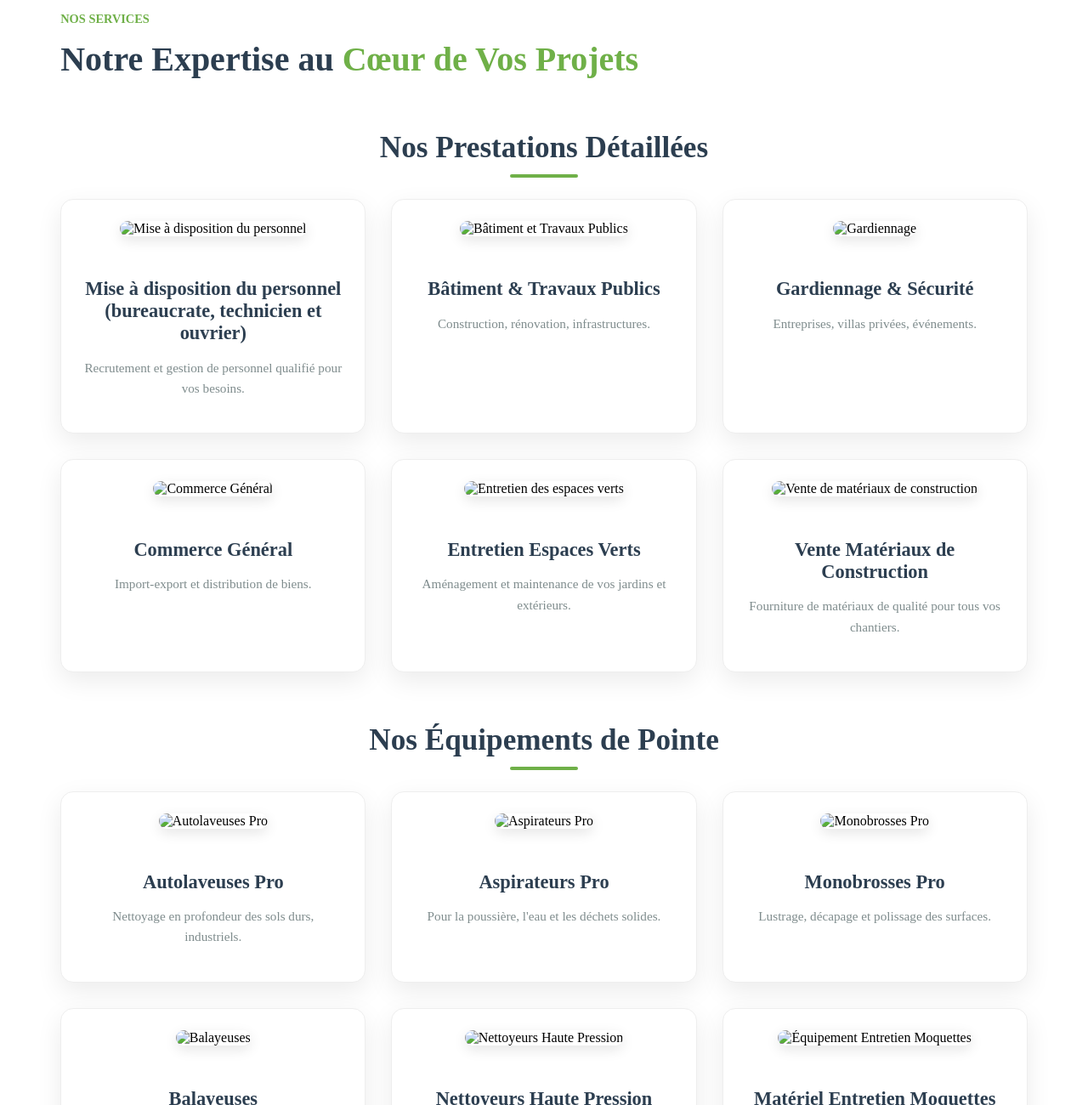
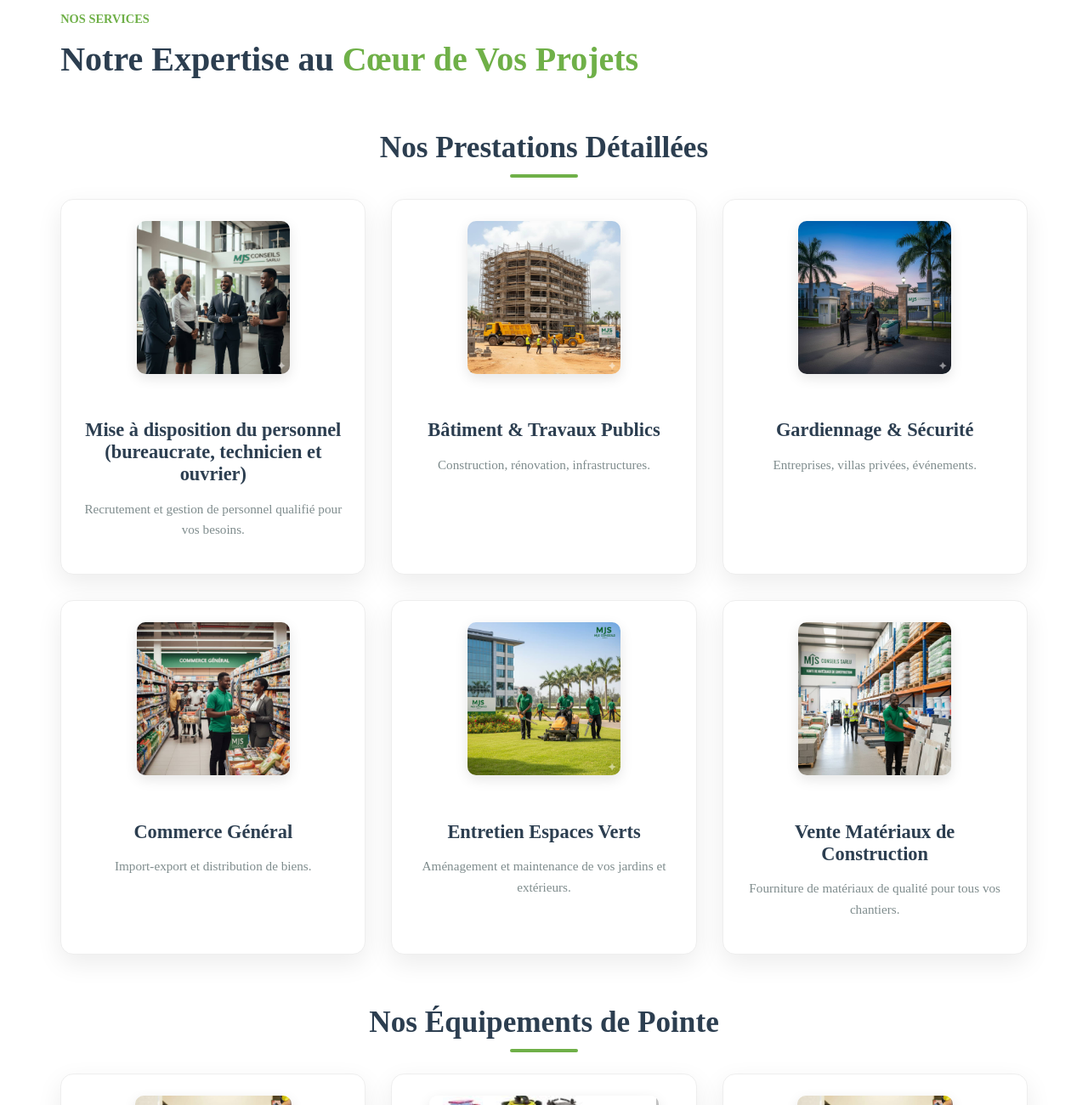
Before and after one commit to ATCHOUNKEU/mjs-conseils, a plain HTML site: page index.html in a window 1280 px wide. Shown: the part 1500-2800 px from the top of the page at 85% size. Drawn offline with Linux system fonts and the light colour scheme.

```diff
--- a/index.html
+++ b/index.html
@@ -36,7 +36,7 @@
 
 <section id="accueil" class="hero-split">
     <div class="hero-image-side">
-        <img src="image/photo.jpeg" alt="MJS Conseils SARLU">
+        <img src="photo.jpeg" alt="MJS Conseils SARLU">
     </div>
 
     <div class="hero-content-overlay">
@@ -84,7 +84,7 @@
                     Que ce soit pour la mise à disposition de personnel qualifié ou pour la gestion de vos projets de bâtiment, notre rigueur et notre professionnalisme sont nos meilleurs atouts.
                 </p>
                 <div class="mjs-signature">
-                    <img src="image/photo.jpeg" alt="Signature Dirigeant" class="mini-avatar">
+                    <img src="photo.jpeg" alt="Signature Dirigeant" class="mini-avatar">
                     <div>
                         <p class="sig-name">Le Dirigeant</p>
                         <p class="sig-role">Expert en Gestion RH & Services</p>
@@ -121,32 +121,32 @@
         <h3 class="subsection-title">Nos Prestations Détaillées</h3>
         <div class="services-grid-mjs">
             <div class="service-card-mjs tilt">
-                <img src="image/machine11.jpeg" alt="Mise à disposition du personnel">
+                <img src="machine11.jpeg" alt="Mise à disposition du personnel">
                 <h4>Mise à disposition du personnel<br>(bureaucrate, technicien et ouvrier)</br></h4>
                 <p>Recrutement et gestion de personnel qualifié pour vos besoins.</p>
             </div>
             <div class="service-card-mjs tilt">
-                <img src="image/machine8.jpeg" alt="Bâtiment et Travaux Publics">
+                <img src="machine8.jpeg" alt="Bâtiment et Travaux Publics">
                 <h4>Bâtiment & Travaux Publics</h4>
                 <p>Construction, rénovation, infrastructures.</p>
             </div>
             <div class="service-card-mjs tilt">
-                <img src="image/machine12.jpeg" alt="Gardiennage">
+                <img src="machine12.jpeg" alt="Gardiennage">
                 <h4>Gardiennage & Sécurité</h4>
                 <p>Entreprises, villas privées, événements.</p>
             </div>
             <div class="service-card-mjs tilt">
-                <img src="image/machine13.jpeg" alt="Commerce Général">
+                <img src="machine13.jpeg" alt="Commerce Général">
                 <h4>Commerce Général</h4>
                 <p>Import-export et distribution de biens.</p>
             </div>
             <div class="service-card-mjs tilt">
-                <img src="image/machine15.jpeg" alt="Entretien des espaces verts">
+                <img src="machine15.jpeg" alt="Entretien des espaces verts">
                 <h4>Entretien Espaces Verts</h4>
                 <p>Aménagement et maintenance de vos jardins et extérieurs.</p>
             </div>
             <div class="service-card-mjs tilt">
-                <img src="image/machine14.jpeg" alt="Vente de matériaux de construction">
+                <img src="machine14.jpeg" alt="Vente de matériaux de construction">
                 <h4>Vente Matériaux de Construction</h4>
                 <p>Fourniture de matériaux de qualité pour tous vos chantiers.</p>
             </div>
@@ -155,37 +155,37 @@
         <h3 class="subsection-title mt-5">Nos Équipements de Pointe</h3>
         <div class="services-grid-mjs">
             <div class="service-card-mjs tilt">
-                <img src="image/machine4.jpeg" alt="Autolaveuses Pro">
+                <img src="machine4.jpeg" alt="Autolaveuses Pro">
                 <h4>Autolaveuses Pro</h4>
                 <p>Nettoyage en profondeur des sols durs, industriels.</p>
             </div>
             <div class="service-card-mjs tilt">
-                <img src="image/machine5.jpeg" alt="Aspirateurs Pro">
+                <img src="machine5.jpeg" alt="Aspirateurs Pro">
                 <h4>Aspirateurs Pro</h4>
                 <p>Pour la poussière, l'eau et les déchets solides.</p>
             </div>
             <div class="service-card-mjs tilt">
-                <img src="image/machine2.jpeg" alt="Monobrosses Pro">
+                <img src="machine2.jpeg" alt="Monobrosses Pro">
                 <h4>Monobrosses Pro</h4>
                 <p>Lustrage, décapage et polissage des surfaces.</p>
             </div>
             <div class="service-card-mjs tilt">
-                <img src="image/machine5.jpeg" alt="Balayeuses">
+                <img src="machine5.jpeg" alt="Balayeuses">
                 <h4>Balayeuses</h4>
                 <p>Nettoyage efficace des grandes surfaces intérieures et extérieures.</p>
             </div>
             <div class="service-card-mjs tilt">
-                <img src="image/machine9jpeg.jpeg" alt="Nettoyeurs Haute Pression">
+                <img src="machine9jpeg.jpeg" alt="Nettoyeurs Haute Pression">
                 <h4>Nettoyeurs Haute Pression</h4>
                 <p>Pour le décapage et le lavage intensif.</p>
             </div>
             <div class="service-card-mjs tilt">
-                <img src="image/machine3.jpeg" alt="Équipement Entretien Moquettes">
+                <img src="machine3.jpeg" alt="Équipement Entretien Moquettes">
                 <h4>Matériel Entretien Moquettes</h4>
                 <p>Shampouineuses et injecteurs-extracteurs pour tissus.</p>
             </div>
             <div class="service-card-mjs tilt">
-                <img src="image/nathan.jpeg" alt="Chariots de Ménage">
+                <img src="nathan.jpeg" alt="Chariots de Ménage">
                 <h4>Chariots de Ménage</h4>
                 <p>Organisation et efficacité pour le personnel d'entretien.</p>
             </div>
@@ -203,7 +203,7 @@
 
         <div class="projects-grid">
             <div class="project-card tilt">
-                <div class="project-img"><img src="image/machine8.jpeg" alt="Chantier BTP"></div>
+                <div class="project-img"><img src="machine8.jpeg" alt="Chantier BTP"></div>
                 <div class="project-info">
                     <h4>Rénovation Immeuble</h4>
                     <span>Bâtiment & Travaux Publics</span>
@@ -211,7 +211,7 @@
             </div>
 
             <div class="project-card tilt">
-                <div class="project-img"><img src="image/machine9jpeg.jpeg" alt="Nettoyage Industriel"></div>
+                <div class="project-img"><img src="machine9jpeg.jpeg" alt="Nettoyage Industriel"></div>
                 <div class="project-info">
                     <h4>Maintenance Usine</h4>
                     <span>Nettoyage Industriel</span>
@@ -219,7 +219,7 @@
             </div>
 
             <div class="project-card tilt">
-                <div class="project-img"><img src="image/machine10.jpeg" alt="Gardiennage"></div>
+                <div class="project-img"><img src="machine10.jpeg" alt="Gardiennage"></div>
                 <div class="project-info">
                     <h4>Sécurisation Site Privé</h4>
                     <span>Gardiennage</span>
@@ -363,4 +363,5 @@
 </footer>
 <script src="page.js"></script>
 </body>
+
 </html>
```
